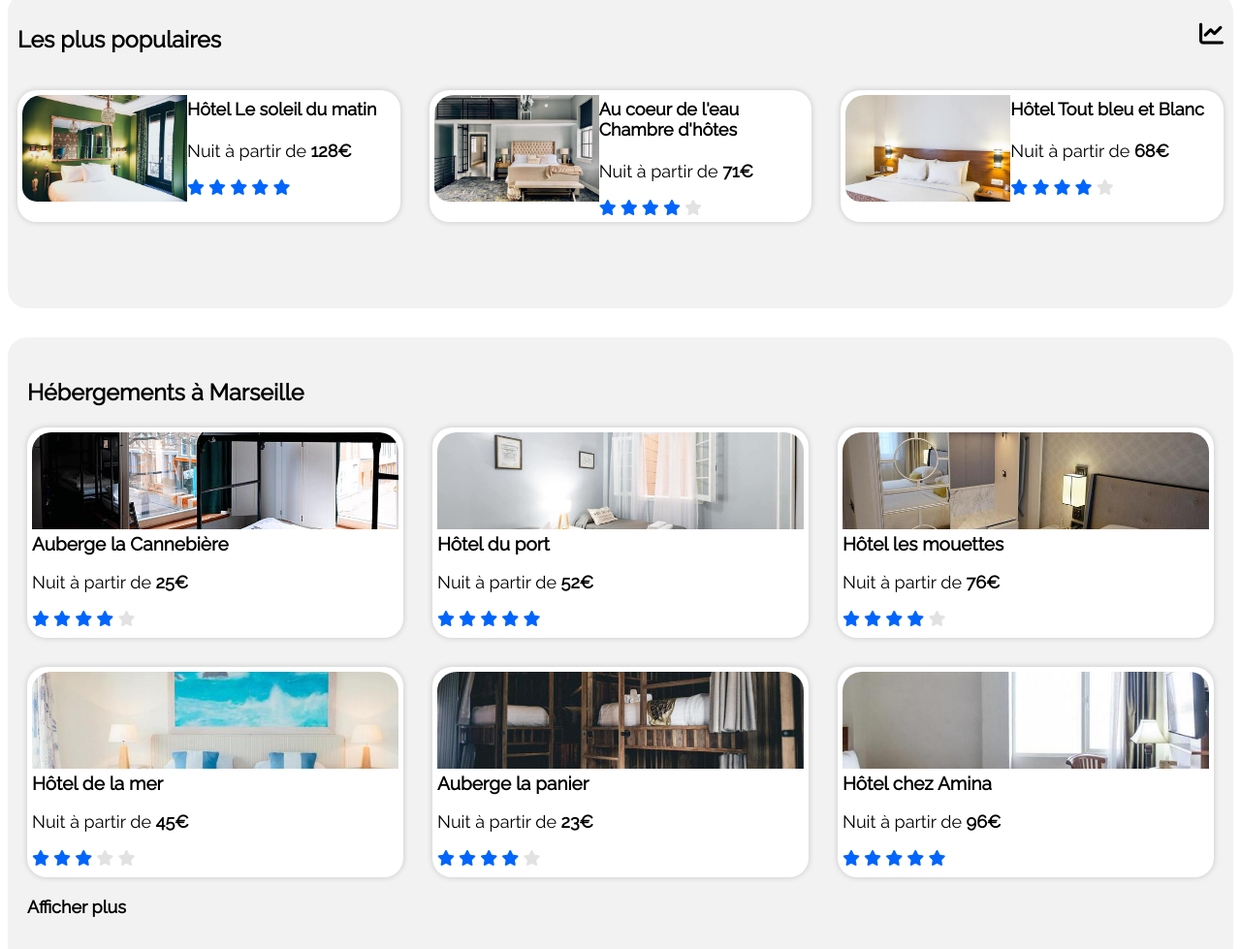
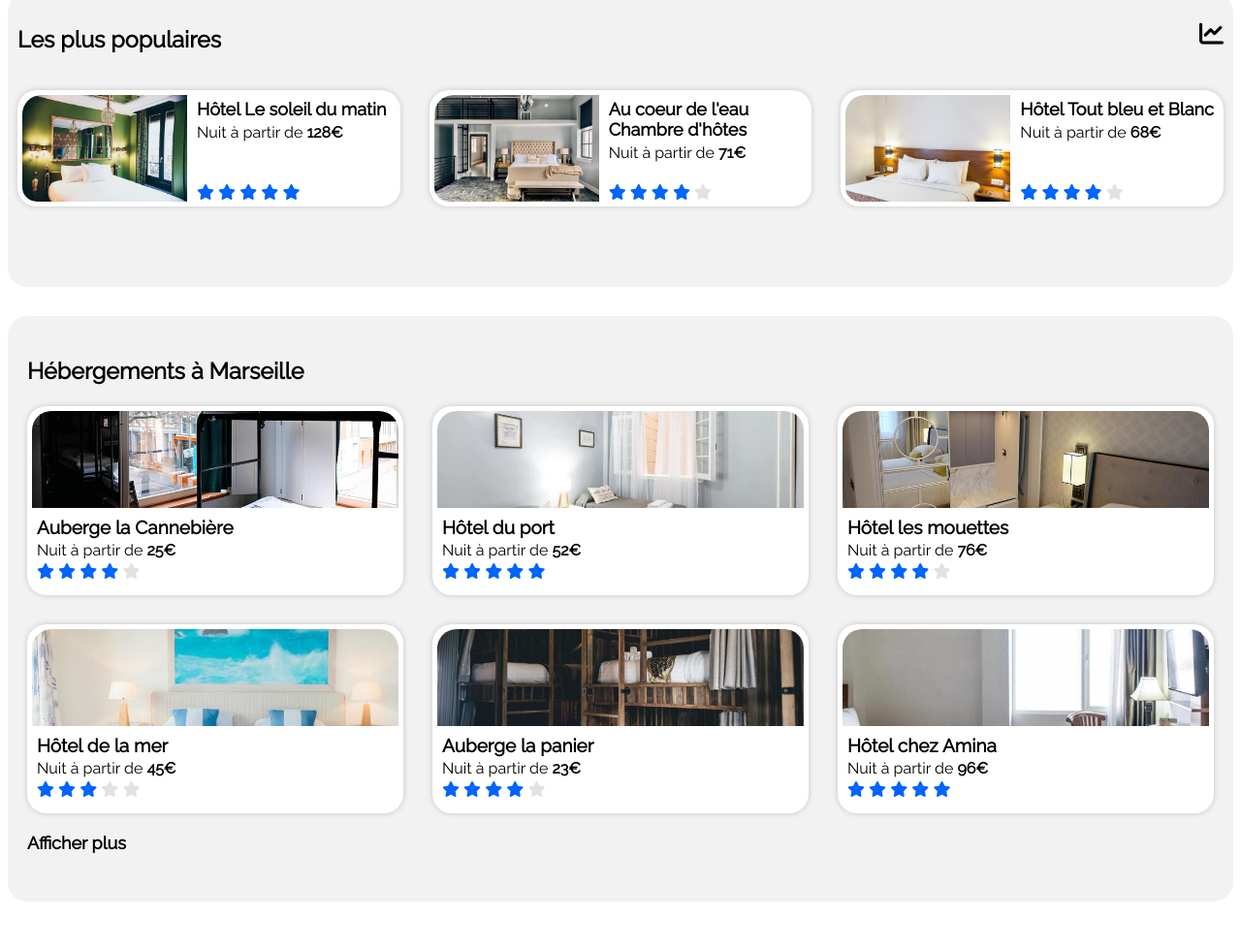
Before and after one commit to VincentLalle/Lallementvincent_2_19062021, a plain HTML site: page Index.html in a window 1280 px wide. Shown: the part 432-1411 px from the top of the page at 97% size. Drawn offline with Linux system fonts and the light colour scheme.

Commit message:
Update Index.html

```diff
--- a/Index.html
+++ b/Index.html
@@ -2,32 +2,37 @@
 <html lang="fr">
   <head>
     <meta charset="utf-8" />
+    <meta name="viewport" content="width=device-width, initial-scale=1.0">
     <title>Reservia</title>
-    <meta name="viewport" content="width=device-width, initial-scale=1.0">
+
+    <!-- Stylesheets -->
     <link rel="stylesheet" type="text/css" href="Style.css" />
+    <script src="https://kit.fontawesome.com/5452b9ae6d.js" crossorigin="anonymous" ></script>
+
+    <!-- Google fonts -->
     <link rel="preconnect" href="https://fonts.googleapis.com" />
     <link rel="preconnect" href="https://fonts.gstatic.com" crossorigin />
-    <link
-      href="https://fonts.googleapis.com/css2?family=Raleway&display=swap"
-      rel="stylesheet"
-    />
-    <script
-      src="https://kit.fontawesome.com/5452b9ae6d.js"
-      crossorigin="anonymous"
-    ></script>
+    <link href="https://fonts.googleapis.com/css2?family=Raleway&display=swap" rel="stylesheet" />
   </head>
 
-<!-- Header -->
 <body class="body">
-    <header>
+  <!-- Section Header -->
+  <header class="header">
       <nav class="nav_menu">
           <a href="index.html" id="logo"><img src="images/logo/Reservia.svg" alt="logo" class="logo"></a>
-        <div class="accommodation">
-            <a href="#main">Hebergements</a></div>
-        <div class="activities">
-            <a href="#activity">Activités</a></div>
+          <div class="accommodation" id="accommodation">
+              <div class="effect">
+                  <a href="#main">Hebergements</a>
+              </div>
+          </div>
+          <div class="activities" id="activities">
+              <div class="effect">
+                  <a href="#activity">Activités</a>
+              </div>
+          </div>
           <div class="login">
-            <p>S'inscrire</p></div>
+              <p>S'inscrire</p>
+          </div>
       </nav>
   </header>
 
@@ -79,13 +84,17 @@
     <!-- Section Hébergement -->
   <main class="main" id="main">
       <section class="hotel">
-        <div class="titre_hebergement"><h3>Hébergements à Marseille</h3></div>
+          <div class="titre_hebergement">
+              <h3>Hébergements à Marseille</h3>
+          </div>
           <div class="bloc_room_results">
               <div class="room_results" id="room_results1">
                   <img class="image_room" src="images/hebergements/4_small/marcus-loke-WQJvWU_HZFo-unsplash.jpg" alt="Auberge la Cannebière" />
-              <div class="text_room">
+                      <div class="accommodation_text">
+                          <div class="hotel_text">
                               <h3 class="room_name">Auberge la Cannebière</h3>
-                <p class="hotel-price">Nuit à partir de <span class="price">25€</span></p>
+                              <p class="hotel_price">Nuit à partir de <span class="price">25€</span></p>
+                          </div>
                           <div class="stars">
                               <div class="fas fa-star hostingMainCardGradeIcon"></div>
                               <div class="fas fa-star hostingMainCardGradeIcon"></div>
@@ -97,9 +106,11 @@
               </div>
               <div class="room_results" id="room_results2">
                   <img class="image_room" src="images/hebergements/4_small/fred-kleber-gTbaxaVLvsg-unsplash.jpg" alt="Hôtel du Port" />
-              <div class="text_room">
+                      <div class="accommodation_text">
+                          <div class="hotel_text">
                               <h3 class="room_name">Hôtel du port</h3>
-                <p class="hotel-price">Nuit à partir de <span class="price">52€</span></p>
+                              <p class="hotel_price">Nuit à partir de <span class="price">52€</span></p>
+                          </div>
                           <div class="stars">
                               <div class="fas fa-star hostingMainCardGradeIcon"></div>
                               <div class="fas fa-star hostingMainCardGradeIcon"></div>
@@ -111,9 +122,11 @@
               </div>
               <div class="room_results" id="room_results3">
                   <img class="image_room" src="images/hebergements/4_small/reisetopia-B8WIgxA_PFU-unsplash.jpg" alt="Hôtel les mouettes" />
-              <div class="text_room">
+                      <div class="accommodation_text">
+                          <div class="hotel_text">
                               <h3 class="room_name">Hôtel les mouettes</h3>
-                <p class="hotel-price">Nuit à partir de <span class="price">76€</span></p>
+                              <p class="hotel_price">Nuit à partir de <span class="price">76€</span></p>
+                          </div>
                           <div class="stars">
                               <div class="fas fa-star hostingMainCardGradeIcon"></div>
                               <div class="fas fa-star hostingMainCardGradeIcon"></div>
@@ -125,9 +138,11 @@
               </div>
               <div class="room_results" id="room_results4">
                   <img class="image_room" src="images/hebergements/4_small/annie-spratt-Eg1qcIitAuA-unsplash.jpg" alt="Hôtel de la mer" />
-              <div class="text_room">
+                      <div class="accommodation_text">
+                          <div class="hotel_text">
                               <h3 class="room_name">Hôtel de la mer</h3>
-                <p class="hotel-price">Nuit à partir de <span class="price">45€</span></p>
+                              <p class="hotel_price">Nuit à partir de <span class="price">45€</span></p>
+                          </div>
                           <div class="stars">
                               <div class="fas fa-star hostingMainCardGradeIcon"></div>
                               <div class="fas fa-star hostingMainCardGradeIcon"></div>
@@ -139,9 +154,11 @@
               </div>
               <div class="room_results" id="room_results5">
                   <img class="image_room" src="images/hebergements/4_small/nicate-lee-kT-ZyaiwBe0-unsplash.jpg" alt="Auberge la panier" />
-              <div class="text_room">
+                      <div class="accommodation_text">
+                          <div class="hotel_text">
                               <h3 class="room_name">Auberge la panier</h3>
-                <p class="hotel-price">Nuit à partir de <span class="price">23€</span></p>
+                              <p class="hotel_price">Nuit à partir de <span class="price">23€</span></p>
+                          </div>
                           <div class="stars">
                             <div class="fas fa-star hostingMainCardGradeIcon"></div>
                             <div class="fas fa-star hostingMainCardGradeIcon"></div>
@@ -153,9 +170,11 @@
               </div>
               <div class="room_results" id="room_results6">
                   <img class="image_room" src="images/hebergements/4_small/febrian-zakaria-M6S1WvfW68A-unsplash.jpg" alt="Hôtel chez Amina" />
-              <div class="text_room">
+                      <div class="accommodation_text">
+                          <div class="hotel_text">
                               <h3 class="room_name">Hôtel chez Amina</h3>
-                <p class="hotel-price">Nuit à partir de <span class="price">96€</span></p>
+                              <p class="hotel_price">Nuit à partir de <span class="price">96€</span></p>
+                          </div>
                           <div class="stars">
                               <div class="fas fa-star hostingMainCardGradeIcon"></div>
                               <div class="fas fa-star hostingMainCardGradeIcon"></div>
@@ -172,12 +191,17 @@
 <!-- Section aside -->
       <aside class="aside">
           <div class="most_popular">
-          <div class="popular_title"><h3>Les plus populaires</h3><i class="fas fa-chart-line"></i></div>
+              <div class="popular_title">
+                  <h3>Les plus populaires</h3>
+                  <i class="fas fa-chart-line"></i>
+              </div>
                   <div class="room_popular">
                       <img class="popular_image" src="images/hebergements/4_small/emile-guillemot-Bj_rcSC5XfE-unsplash.jpg" alt="Hôtel Le soleil du matin" />
+                      <div class="popular_text">
                           <div class="popular_text_room">
                               <h3 class="popular_name">Hôtel Le soleil du matin</h3>
-                  <p class="popular-price">Nuit à partir de <span class="price">128€</span></p>
+                              <p class="popular_price">Nuit à partir de <span class="price">128€</span></p>
+                          </div>
                           <div class="popular_stars">
                               <div class="fas fa-star hostingMainCardGradeIcon"></div>
                               <div class="fas fa-star hostingMainCardGradeIcon"></div>
@@ -189,9 +213,11 @@
                   </div>
                   <div class="room_popular">
                       <img class="popular_image" src="images/hebergements/4_small/aw-creative-VGs8z60yT2c-unsplash.jpg" alt="Au coeur de l'eau" />
+                      <div class="popular_text">
                           <div class="popular_text_room">
                               <h3 class="popular_name">Au coeur de l'eau Chambre d'hôtes</h3>
-                  <p class="popular-price">Nuit à partir de <span class="price">71€</span></p>
+                              <p class="popular_price">Nuit à partir de <span class="price">71€</span></p>
+                          </div>
                           <div class="popular_stars">
                               <div class="fas fa-star hostingMainCardGradeIcon"></div>
                               <div class="fas fa-star hostingMainCardGradeIcon"></div>
@@ -203,9 +229,11 @@
                   </div>
                   <div class="room_popular">
                       <img class="popular_image" src="images/hebergements/4_small/febrian-zakaria-sjvU0THccQA-unsplash.jpg" alt="Hôtel Tout bleu et Blanc" />
+                      <div class="popular_text">
                           <div class="popular_text_room">
                               <h3 class="popular_name">Hôtel Tout bleu et Blanc</h3>
-                  <p class="popular-price">Nuit à partir de <span class="price">68€</span></p>
+                              <p class="popular_price">Nuit à partir de <span class="price">68€</span></p>
+                          </div>
                           <div class="popular_stars">
                               <div class="fas fa-star hostingMainCardGradeIcon"></div>
                               <div class="fas fa-star hostingMainCardGradeIcon"></div>
@@ -220,41 +248,37 @@
   </main>
 
 <!-- Section Activités -->
-    <div class="title_activity"><h3>Activités à Marseille</h3></div>
-
+  <div class="title_activity">
+      <h3>Activités à Marseille</h3>
+  </div>
   <section class="activity" id="activity">
       <div class="marseille-activities" id="activity1">
           <img class="activity_image_big" src="images/activites/4_small/reno-laithienne-QUgJhdY5Fyk-unsplash.jpg" alt="Vieux port" />
           <h3 class="h3_activity">Vieux port</h3>
       </div>
-
       <div class="marseille-activities" id="activity2">
           <img class="activity_image_medium" src="images/activites/4_small/paul-hermann-QFTrLdQIRhI-unsplash.jpg" alt="Fort de Pomègues " />
           <h3 class="h3_activity">Fort de Pomègues</h3>
       </div>
-
       <div class="marseille-activities" id="activity3">
           <img class="activity_image_small" src="images/activites/4_small/kevin-hikari-rV_Qd1l-VXg-unsplash.jpg" alt="Iles du frioul" />
           <h3 class="h3_activity">Iles du frioul</h3>
       </div>
-
       <div class="marseille-activities" id="activity4">
           <img class="activity_image_big" src="images/activites/4_small/kilyan-sockalingum-NR8-cBCN3aI-unsplash.jpg" alt="Parc National des Calanques" />
           <h3 class="h3_activity">Parc National des Calanques</h3>
       </div>
-
       <div class="marseille-activities" id="activity5">
           <img class="activity_image_small" src="images/activites/4_small/florian-wehde-xW9e8gdotxI-unsplash.jpg" alt="Notre-Dame-de-la-Garde" />
           <h3 class="h3_activity">Notre-Dame-de-la-Garde</h3>
       </div>
-
       <div class="marseille-activities" id="activity6">
           <img class="activity_image_medium" src="images/activites/4_small/lena-paulin-wH2-EJoDcV0-unsplash.jpg" alt="Parc Longchamp" />
           <h3 class="h3_activity">Parc Longchamp</h3>
       </div>
   </section>
 
-<!-- Footer -->
+<!-- Section Footer -->
     <footer class="footer">
         <div class="footer_blocs">
             <div class="footer_bloc">
@@ -267,7 +291,6 @@
                 <h3 class="footer-title">Nos hébérgements</h3>
                 <a class="footer-link">Charte qualité</a>
                 <a class="footer-link">Soumettre votre hôtel</a>
-
             </div>
             <div class="footer_bloc">
                 <h3 class="footer-title">Assistance</h3>
```
Lines whose indentation alone changed are shown as unchanged.
